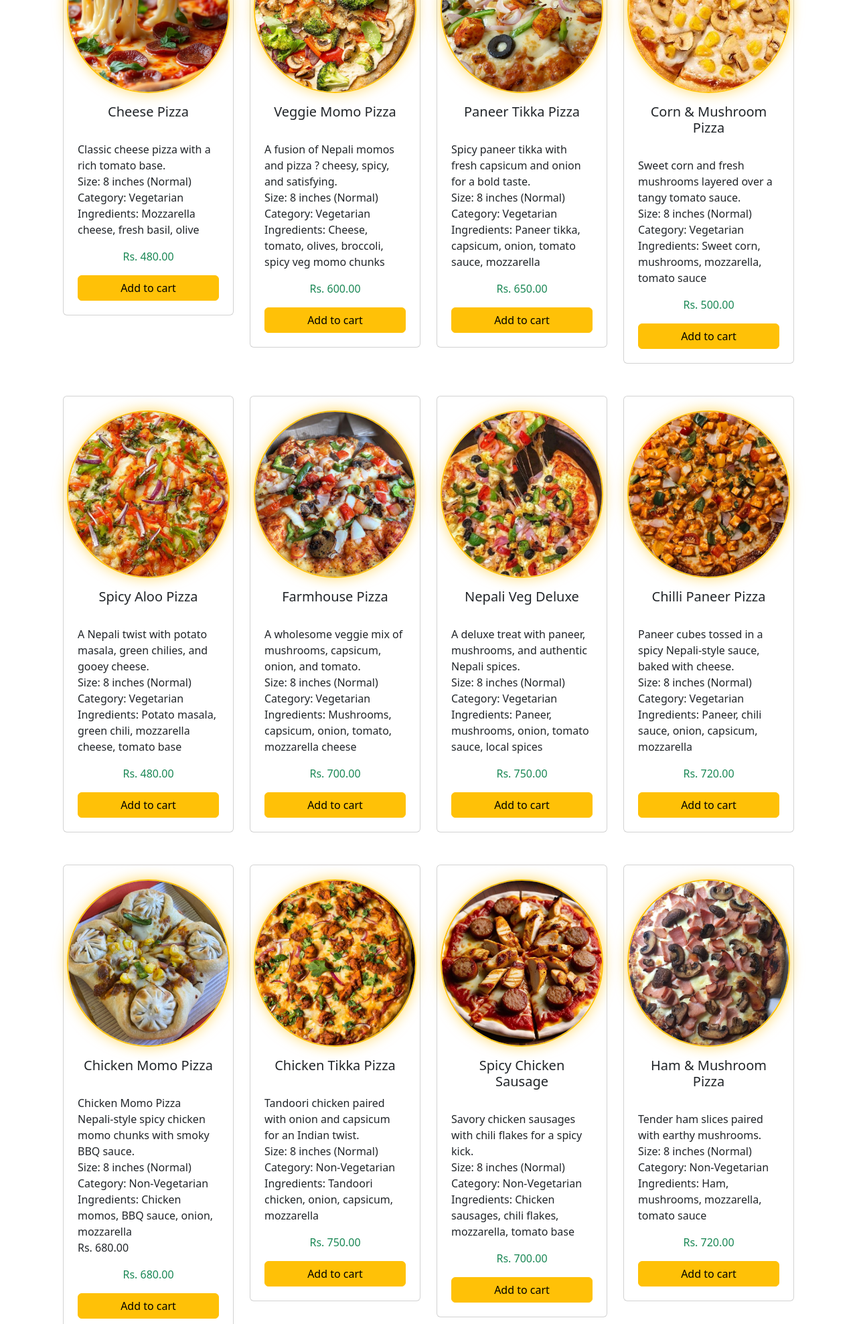
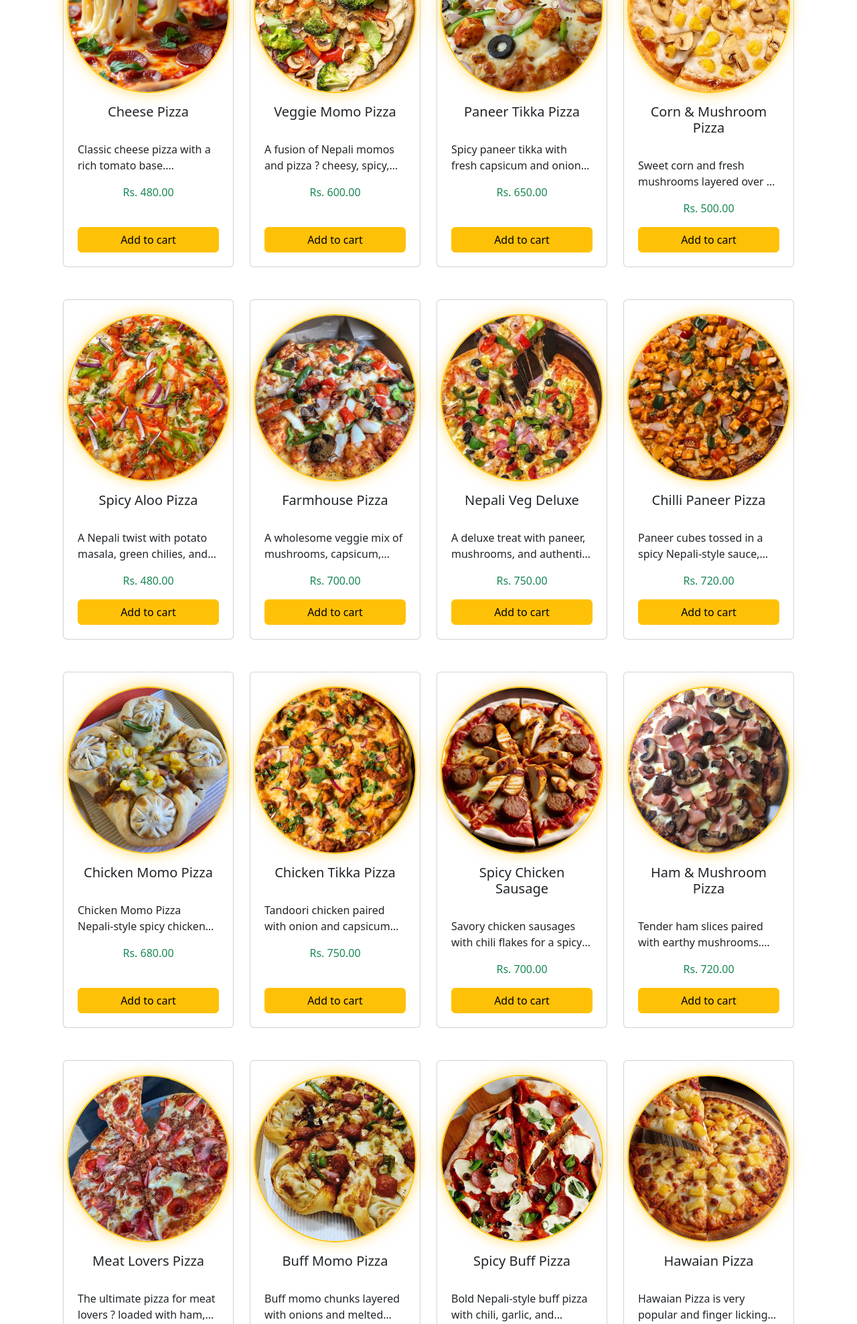
Before and after one commit to Sajani11/MyPizzaApp, a Flask app: page / in a window 1280 px wide. Shown: the part 435-2412 px from the top of the page at 67% size. Run offline with Flask 3, Linux system fonts and the light colour scheme; data comes from the database, SQL or seed files in the repository; some libraries are stand-ins or nearby versions.

Commit message:
ADD: Updated home page , hidden the content to fix equal card size

```diff
--- a/static/css/style.css
+++ b/static/css/style.css
@@ -164,7 +164,10 @@
   transition: transform 0.3s, box-shadow 0.3s;
   max-width: 550px;
   padding: 5px;
-  width: 100%;
+  display: flex;
+  flex-direction: column;
+  height: 100%; /* ensure flex items stretch */
+  transition: transform 0.3s, box-shadow 0.3s;
 }
 
 .pizza-card:hover {
@@ -261,3 +264,31 @@
   color: #333;
   font-family: Arial, sans-serif;
 }
+
+/* Card body takes remaining space, aligns buttons at bottom */
+.pizza-card .card-body {
+  display: flex;
+  flex-direction: column;
+  flex: 1;
+}
+
+/* Description truncation */
+.card-text {
+  display: -webkit-box;
+  -webkit-box-orient: vertical;
+  -webkit-line-clamp: 3; /* for WebKit browsers */
+  line-clamp: 3; /* standard property */
+  overflow: hidden;
+}
+/* Show full description on hover */
+.pizza-card:hover .card-text {
+  -webkit-line-clamp: unset;
+  line-clamp: unset; /* standard property */
+  overflow: visible;
+}
+
+/* Push buttons to the bottom */
+.card-body .btn,
+.card-body .admin-controls {
+  margin-top: auto;
+}
```
